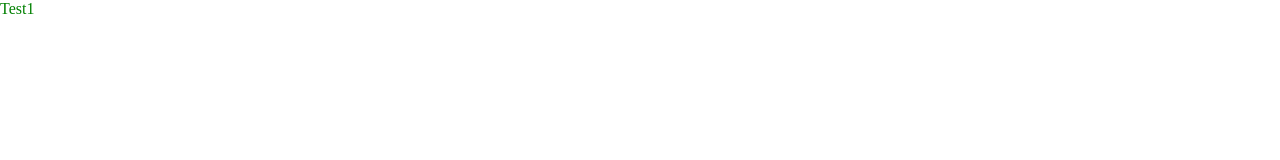
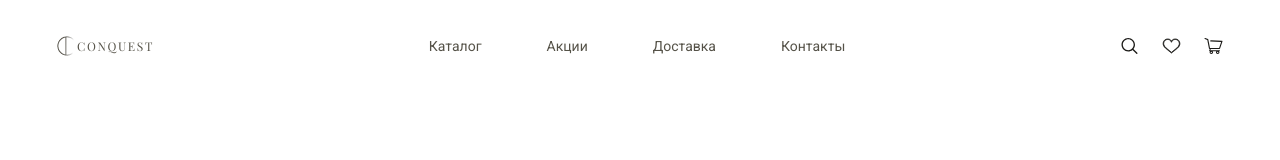
Before and after one commit to igorek888rane/layout_conquest, a website built with webpack: page public/index.html in a window 1280 px wide. Built offline with nearby package versions, Linux system fonts and the light colour scheme; files whose address does not match are found by name.

Commit message:
header,fonts

```diff
--- a/package.json
+++ b/package.json
@@ -6,6 +6,7 @@
   "scripts": {
     "start": "webpack serve --hot --open",
     "build": "webpack -c webpack.config.js",
+    "build prod": "webpack -c webpack.config.prod.js",
     "test": "echo \"Error: no test specified\" && exit 1"
   },
   "author": "",
--- a/public/index.html
+++ b/public/index.html
@@ -2,11 +2,34 @@
 <html lang="en">
 <head>
     <meta charset="UTF-8">
-    <title>Webpack config</title>
+    <title>CONQUEST</title>
     <link rel="stylesheet" href="styles.css">
+    <link rel="preconnect" href="https://fonts.googleapis.com">
+    <link rel="preconnect" href="https://fonts.gstatic.com" crossorigin>
+    <link href="https://fonts.googleapis.com/css2?family=Playfair+Display:wght@400;500;700&family=Prata&family=Roboto:wght@300;400&display=swap" rel="stylesheet">
 </head>
 <body>
-<div>Test1</div>
+<header>
+    <div class="header_content content">
+        <div class="header_content_logo">
+            <img src="./assets/images/header_logo.png" alt="">
+            <span>CONQUEST</span>
+        </div>
+        <nav class="header_content_navigation">
+            <a href="#">Каталог</a>
+            <a href="#">Акции</a>
+            <a href="#">Доставка</a>
+            <a href="#">Контакты</a>
+        </nav>
+        <div class="header_content_icon">
+            <img src="./assets/icon/search_icon.svg" alt="">
+            <img src="./assets/icon/like_icon.svg" alt="">
+            <img src="./assets/icon/basket_icon.svg" alt="">
+        </div>
+    </div>
+</header>
+<main></main>
+<footer></footer>
 <script src ='./bandle.js'></script>
 </body>
 </html>
--- a/src/styles/all.scss
+++ b/src/styles/all.scss
@@ -1,2 +1,3 @@
 @import 'cleanup.scss';
 @import 'main.scss';
+@import "./header/header";
--- a/src/styles/cleanup.scss
+++ b/src/styles/cleanup.scss
@@ -3,4 +3,5 @@
   padding: 0;
   border: 0;
   box-sizing: border-box;
+  font-family: "Roboto",sans-serif;
 }
--- /dev/null
+++ b/src/styles/header/header.scss
@@ -0,0 +1,41 @@
+header {
+  padding: 36px 0 ;
+  .header_content {
+    display: flex;
+    justify-content: space-between;
+    align-items: center;
+    .header_content_logo{
+      display: flex;
+      align-items: center;
+    span{
+      font-weight: 400;
+      font-size: 12px;
+      line-height: 16px;
+      letter-spacing: 0.14em;
+      color: #555248;
+      font-family: 'Playfair Display', serif;
+    }
+    }
+    .header_content_navigation{
+      display: flex;
+      grid-gap: 65px;
+      a{
+        text-decoration: none;
+        font-weight: 400;
+        font-size: 14px;
+        line-height: 16px;
+        color: #555248;
+      }
+    }
+    .header_content_icon{
+      display: flex;
+      grid-gap: 23px;
+      img{
+        width: 19px;
+        height: 16px;
+        cursor: pointer;
+      }
+    }
+
+  }
+}
--- a/src/styles/main.scss
+++ b/src/styles/main.scss
@@ -1,3 +1,4 @@
-div{
-  color: green;
+.content{
+  margin: 0 auto;
+  max-width: 1166px;
 }
```
Also changed, not shown: public/assets/icon/basket_icon.svg (added), public/assets/icon/like_icon.svg (added), public/assets/icon/search_icon.svg (added), public/assets/images/header_logo.png (added).
